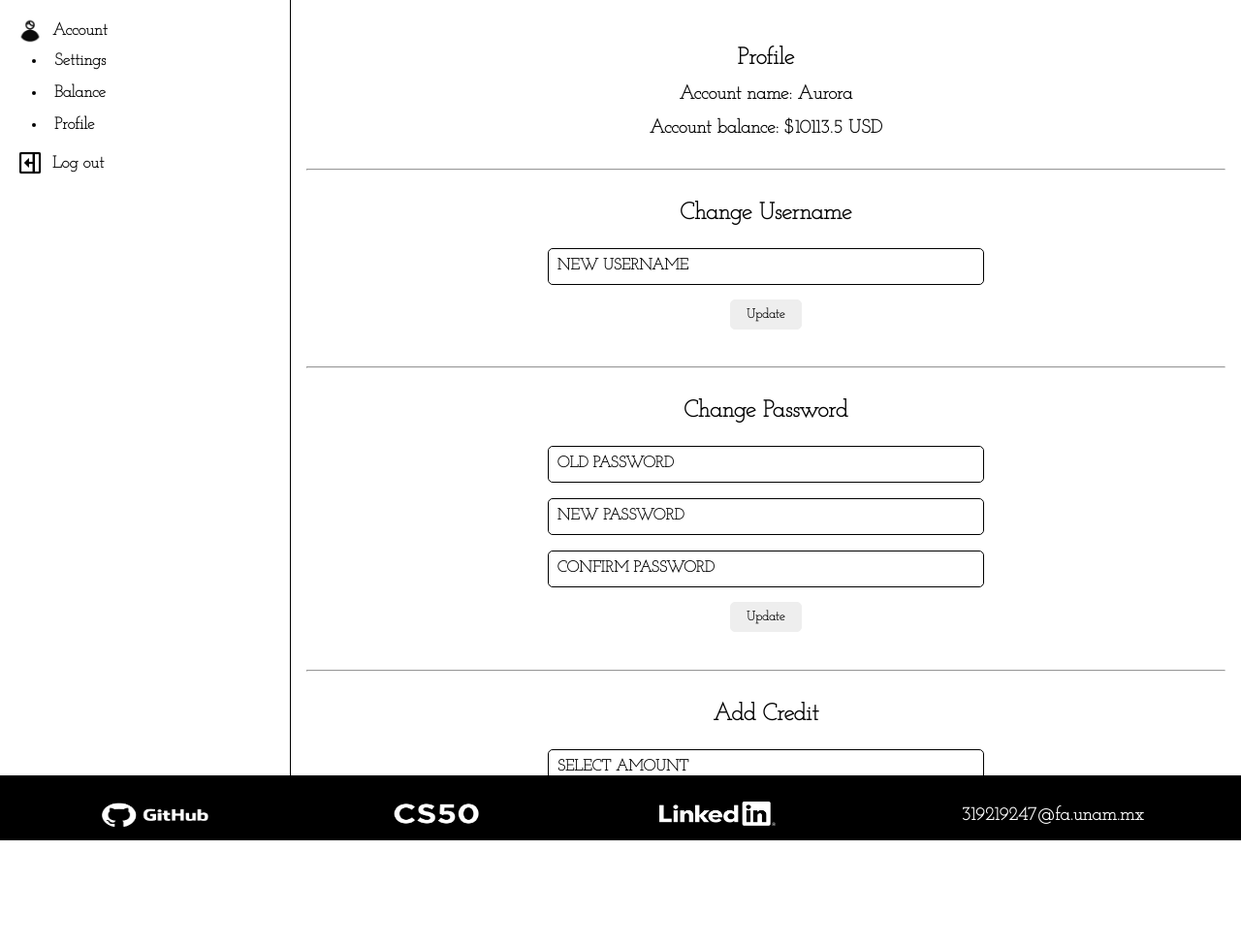
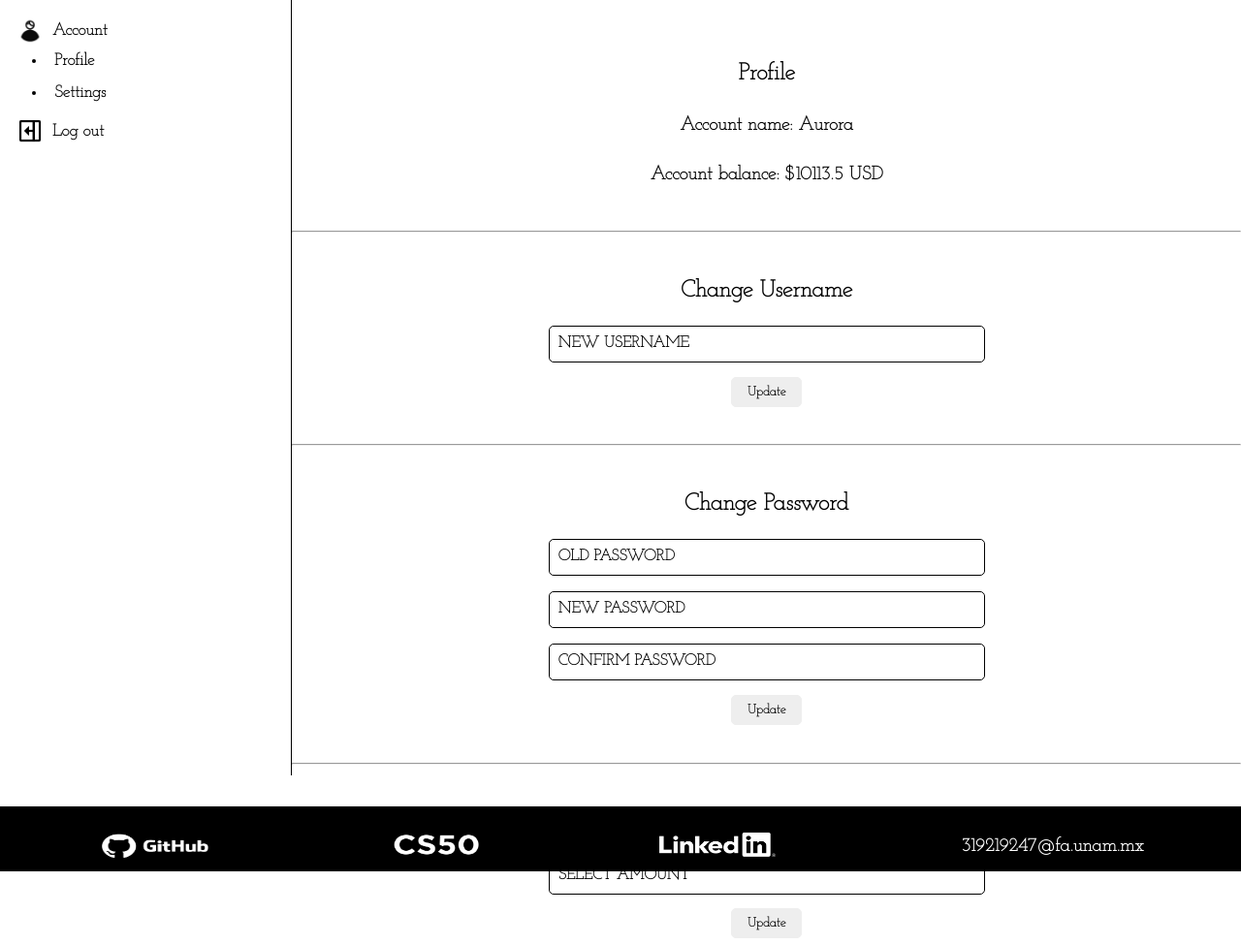
Before and after one commit to AngelCorona117/CS50_Final, a Flask app: page /user in a window 1280 px wide. Shown: the part 63-1038 px from the top of the page at 97% size. Before the commit the page ends 930 px from the top, so only its background shows below. Run offline with Flask 3, Linux system fonts and the light colour scheme; a user stored in the database is signed in; some libraries are stand-ins or nearby versions.

Commit message:
user basic stuff done

```diff
--- a/app.py
+++ b/app.py
@@ -178,6 +178,7 @@ def user():
 
             return redirect(url_for("user"))
 
+        # if the user is trying to update his password
         elif request.form["submit_button"] == "update-password":
             oldpassword = request.form.get("old-password")
             newpassword = request.form.get("update-password")
@@ -219,6 +220,7 @@ def user():
             flash("Password updated", "success")
             return redirect(url_for("user"))
 
+        # if the user is trying to update his money
         elif request.form["submit_button"] == "update-money":
             # ensure correct usage
             newMoney = request.form.get("update-money")
@@ -246,7 +248,7 @@ def user():
                 flash("You have reached your credit limit", "info")
                 return redirect(url_for("user"))
 
-            #everything worked as supposed to, update money
+            # everything worked as supposed to, update money
             updatedMoney = oldMoney + newMoney
 
             db.execute(
--- a/static/app.css
+++ b/static/app.css
@@ -74,6 +74,7 @@ a {
     transition: 0.5s ease-in-out;
 }
 
+
 .box .btn:hover {
     transform: translateY(-2px);
     box-shadow: 0 0.5rem 1rem rgba(0, 0, 0, 0.2);
@@ -93,6 +94,16 @@ a {
     flex-direction: column;
     align-items: baseline;
     width: 100%;
+}
+
+.box img {
+    width: 200px;
+    height: 200px;
+}
+
+.box span,
+h2 {
+    padding: 1rem;
 }
 
 .inputBox {
@@ -216,6 +227,7 @@ footer {
     position: sticky;
     top: 100%;
     background-color: #000000;
+    margin-top: 2rem;
 }
 
 .footer-row {
@@ -265,7 +277,7 @@ footer {
 .user-lateral {
     display: inline-block;
     width: 100%;
-    padding: 1rem;
+    padding: 1rem 0;
 }
 
 .flex {
@@ -319,6 +331,67 @@ footer {
 
 }
 
+.user-info {
+    display: flex;
+    align-items: center;
+    justify-content: center;
+}
+
+#font-change {
+    display: flex;
+    flex-wrap: wrap;
+    justify-content: center;
+    align-items: center;
+    width: 100%;
+    padding: none;
+    margin: none;
+    margin-top: 1.5rem;
+}
+
+#font-change button {
+    border: none;
+    background-color: #F5F5F5;
+    width: 300px;
+    margin-right: 1rem;
+    margin-bottom: 1rem;
+    padding: 0.5rem;
+    min-height: 100px;
+
+}
+
+.font-option {
+    display: flex;
+    justify-content: center;
+    width: 100%;
+}
+
+#extra-small {
+    font-size: 10px;
+}
+#small{
+    font-size: 13px;
+}
+#medium{
+    font-size: 16px;
+}
+#large{
+    font-size: 19px;
+}
+#extra-large{
+    font-size: 22px;
+}
+#extra-extra-large{
+    font-size: 1.6rem;
+}
+.bar-70{
+    display: flex;
+    flex-direction: column;
+    justify-content: center;
+    align-items: center;
+    width: 100%;
+}
+
+
 @media screen and (min-width: 790px) {
     .nav-bar {
         display: none;
--- a/static/events.js
+++ b/static/events.js
@@ -29,10 +29,44 @@ if (window.location.pathname === '/user') {
     const account = document.querySelector("#account-button");
     const accountOptions = document.querySelector(".account-options");
     const logOut = document.querySelector("#log-out");
+
+
     //account options
     const accountProfileButton = document.querySelector("#balance-30-bar");
-    const accountProfileBar= document.querySelector("#profile-70-bar");
+    const accountProfileBar = document.querySelector("#profile-70-bar");
+    const accountSettingButton = document.querySelector("#settings-30-bar");
+    const accountSettingBar = document.querySelector("#settings-70-bar");
+    const fontChanger = document.querySelector("#font-change");
 
+    const extraSmall = document.querySelector("#XS");
+    const small = document.querySelector("#S");
+    const medium = document.querySelector("#M");
+    const large = document.querySelector("#L");
+    const extraLarge = document.querySelector("#XL");
+    const extraExtraLarge = document.querySelector("#XXL");
+    const extraSmallSpan = document.querySelector("#extra-small");
+    const smallSpan = document.querySelector("#small");
+    const mediumSpan = document.querySelector("#medium");
+    const largeSpan = document.querySelector("#large");
+    const extraLargeSpan = document.querySelector("#extra-large");
+    const extraExtraLargeSpan = document.querySelector("#extra-extra-large");
+
+
+    //functions
+    function change_font_size(font) {
+        const elements = document.getElementsByTagName('span');
+        for (let i = 0; i < elements.length; i++) {
+            elements[i].style.fontSize = font;
+        }
+        extraSmallSpan.style.fontSize = "10px";
+        smallSpan.style.fontSize = "13px";
+        mediumSpan.style.fontSize = "16px";
+        largeSpan.style.fontSize = "19px";
+        extraLargeSpan.style.fontSize = "";
+        extraExtraLargeSpan.style.fontSize = "1.6rem";
+    }
+
+    //events
     if (loginButton !== null) {
         loginButton.addEventListener("click", () => {
             if (!registerForm.classList.contains("hidden")) {
@@ -62,6 +96,37 @@ if (window.location.pathname === '/user') {
     });
 
     accountProfileButton.addEventListener("click", () => {
+        if (!accountSettingBar.classList.contains("hidden")) {
+            accountSettingBar.classList.add("hidden");
+        }
         accountProfileBar.classList.toggle("hidden");
     });
+    accountSettingButton.addEventListener("click", () => {
+        if (!accountProfileBar.classList.contains("hidden")) {
+            accountProfileBar.classList.add("hidden");
+        }
+        accountSettingBar.classList.toggle("hidden");
+    });
+
+    if (fontChanger !== null) {
+        extraSmall.addEventListener('click', function () {
+            change_font_size("0.6rem");
+        });
+        small.addEventListener('click', function () {
+            change_font_size("0.8rem");
+        });
+        medium.addEventListener('click', function () {
+            change_font_size("1rem");
+        });
+        large.addEventListener('click', function () {
+            change_font_size("1.2rem");
+        });
+        extraLarge.addEventListener('click', function () {
+            change_font_size("");
+        });
+        extraExtraLarge.addEventListener('click', function () {
+            change_font_size("1.6rem");
+        });
+    }
+
 }
--- a/templates/user.html
+++ b/templates/user.html
@@ -32,20 +32,7 @@ Contact
 
         </div>
         <ul class="account-options">
-            <li>
-                <div class="options">
-                    <button>
-                        <span>Settings</span>
-                    </button>
-                </div>
-            </li>
-            <li>
-                <div class="options">
-                    <button >
-                        <span>Balance</span>
-                    </button>
-                </div>
-            </li>
+
             <li>
                 <div class="options">
                     <button id="balance-30-bar">
@@ -54,6 +41,13 @@ Contact
                 </div>
             </li>
 
+            <li>
+                <div class="options">
+                    <button id="settings-30-bar">
+                        <span>Settings</span>
+                    </button>
+                </div>
+            </li>
         </ul>
 
         <div class="options">
@@ -127,34 +121,70 @@ Contact
         {% if "user_id" in session %}
         <div class="hidden" id="settings-70-bar">
             <div class="box">
+                <h2>Settings</h2>
+            </div>
+            <hr>
+
+            <div class="box">
+                <h2>Change Font size</h2>
+            </div>
+
+            <hr>
+            <div id="font-change">
+
+                <button id="XS">
+                    <span>Extra small size Sample:</span>
+                    <span class="font-option" id="extra-small"> This is extra small</span>
+                </button>
+
+                <button id="S">
+                    <span> Small size Sample:</span>
+                    <span class="font-option" id="small"> This is small</span>
+                </button>
+
+                <button id="M">
+                    <span> Medium size Sample:</span>
+                    <span class="font-option" id="medium"> This is Medium</span>
+                </button>
+
+                <button id="L">
+                    <span> Large size Sample:</span>
+                    <span class="font-option" id="large"> This is large</span>
+                </button>
+
+                <button id="XL">
+                    <span> Default size Sample:</span>
+                    <span class="font-option" id="extra-large"> This is Default</span>
+                </button>
+
+                <button id="XXL">
+                    <span> Extra Large size Sample:</span>
+                    <span class="font-option" id="extra-extra-large"> This is extra large</span>
+                </button>
 
             </div>
         </div>
 
-        <div class="hidden" id="balance-70-bar">
-            <div class="box">
+        <div class="70bar " id="profile-70-bar">
+            <div class="user-info">
+                <div class="box">
 
-            </div>
-        </div>
+                    <h2>Profile </h2>
+                    <span>Account name: {{ loggedUsername }} </span>
+                    <span>Account balance: ${{ loggedMoney }} USD </span>
 
+                </div>
 
-        <div class="" id="profile-70-bar">
-            <div class="box">
-                <h2>Profile </h2>
-                <br>
-                <span>Account name: {{ loggedUsername }} </span>
-                <br>
-                <span>Account balance: ${{ loggedMoney }} USD </span>
             </div>
             <hr>
 
             <div class="box">
                 <h2>Change Username </h2>
-                <br>
+
                 <form action="/user" method="post">
                     <div class="inputBox">
-                        <input autocomplete="off"  class="" id="update-username" name="update-username"
-                            type="text" required>
+                        <input autocomplete="off" class="" id="update-username" name="update-username" type="text"
+                            required>
                         <span>New Username</span>
                     </div>
                     <button class="btn " type="submit" name="submit_button" value="update-username">Update</button>
@@ -164,20 +194,19 @@ Contact
 
             <div class="box">
                 <h2>Change Password </h2>
-                <br>
+
                 <form action="/user" method="post">
                     <div class="inputBox">
-                        <input autocomplete="off"  class="" id="old-password" name="old-password"
-                            type="text" required>
+                        <input autocomplete="off" class="" id="old-password" name="old-password" type="text" required>
                         <span>Old Password</span>
                     </div>
                     <div class="inputBox">
-                        <input autocomplete="off"  class="" id="update-password" name="update-password"
-                            type="text" required>
+                        <input autocomplete="off" class="" id="update-password" name="update-password" type="text"
+                            required>
                         <span>New Password</span>
                     </div>
                     <div class="inputBox">
-                        <input autocomplete="off"  class="" id="update-confirmation" name="update-confirmation"
+                        <input autocomplete="off" class="" id="update-confirmation" name="update-confirmation"
                             type="text" required>
                         <span>Confirm password</span>
                     </div>
@@ -188,13 +217,13 @@ Contact
 
             <div class="box">
                 <h2>Add Credit </h2>
-                <br>
+
                 <form action="/user" method="post">
 
                     <div class="inputBox">
-                      <input autocomplete="off" class="" id="update-money" name="update-money"
-                             type="number" step="0.01" required>
-                      <span>Select Amount</span>
+                        <input autocomplete="off" class="" id="update-money" name="update-money" type="number"
+                            step="0.01" required>
+                        <span>Select Amount</span>
                     </div>
                     <button class="btn" type="submit" name="submit_button" value="update-money">Update</button>
 
@@ -202,16 +231,6 @@ Contact
             </div>
 
         </div>
-
-
-        <div class="hidden" id="change-password-70-bar">
-            <div class="box">
-
-            </div>
-        </div>
-
-
-
 
         {% endif %}
     </div>
```
Also changed, not shown: store.db.
